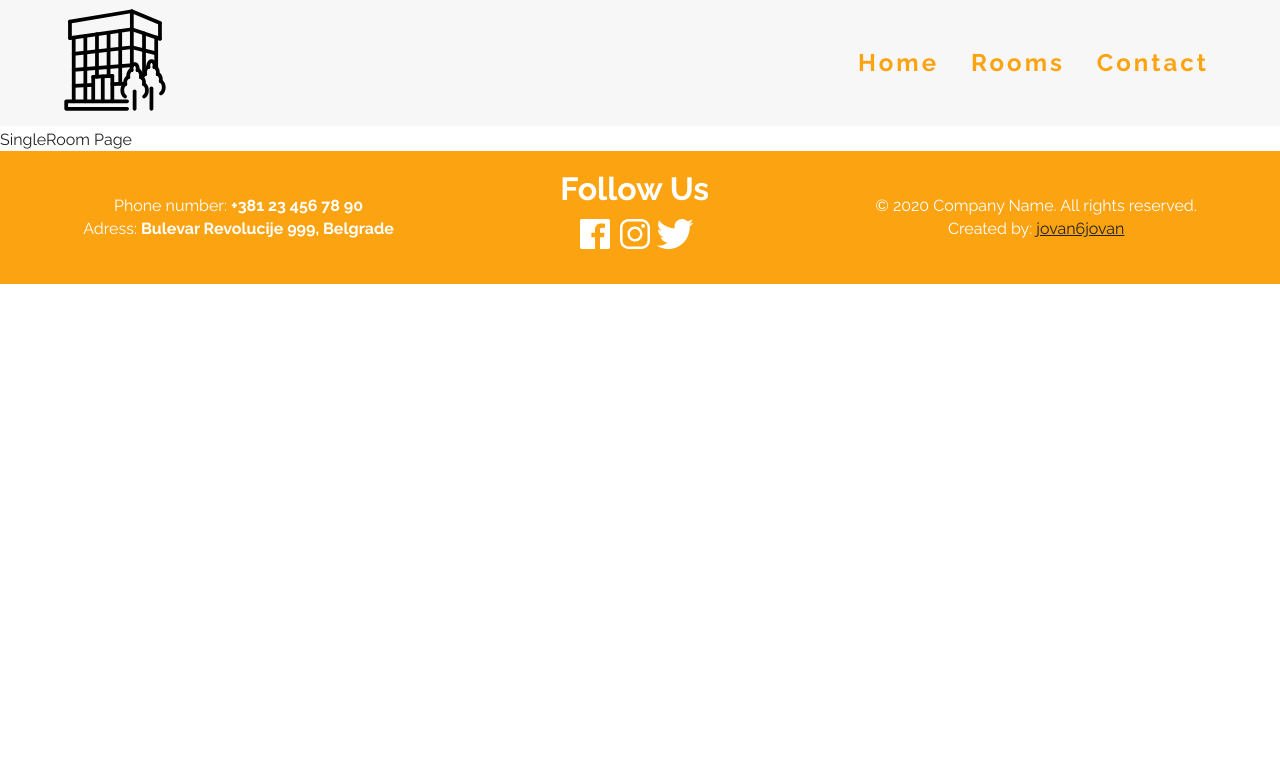
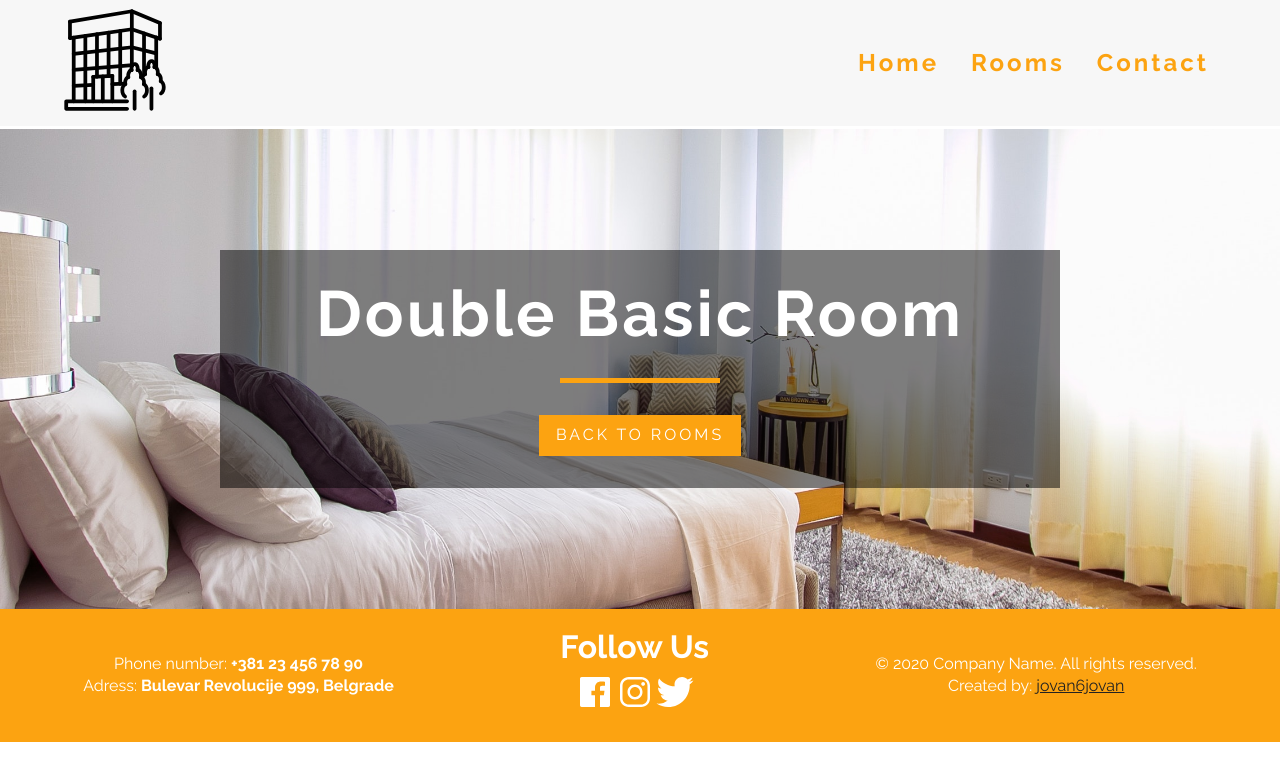
Before and after one commit to jovan6jovan/hotel, a React (Create React App) app: page /rooms/double-basic in a window 1280 px wide. Shown: the top 780 px of the page. Built offline with nearby package versions, Linux system fonts and the light colour scheme.

Commit message:
Started to implement SingleRoom page

```diff
--- a/src/context.js
+++ b/src/context.js
@@ -23,6 +23,7 @@ const RoomProvider = (props) => {
     let tempItems = items.map((item) => {
       let id = item.sys.id;
       let images = item.fields.images.map((image) => image.fields.file.url);
+
       let room = {
         ...item.fields,
         images,
@@ -35,8 +36,15 @@ const RoomProvider = (props) => {
     return tempItems;
   };
 
+  const getRoom = (slug) => {
+    let tempRooms = [...rooms];
+    const room = tempRooms.find(room => room.slug === slug);
+
+    return room;
+  }
+
   return (
-    <RoomContext.Provider value={{ rooms, sortedRooms, featuredRooms, loading }}>
+    <RoomContext.Provider value={{ rooms, sortedRooms, featuredRooms, loading, getRoom }}>
       {props.children}
     </RoomContext.Provider>
   );
--- a/src/pages/SingleRoom.js
+++ b/src/pages/SingleRoom.js
@@ -1,5 +1,52 @@
-import React from "react";
+import React, { useState, useEffect, useContext } from "react";
+import { Link } from "react-router-dom";
+import defaultBckgr from "../assets/room-2.jpg";
+import Hero from "../components/Hero";
+import Banner from "../components/Banner";
+import Loading from "../components/Loading";
+import { RoomContext } from "../context";
 
-const SingleRoom = () => <div>SingleRoom Page</div>;
+const SingleRoom = (props) => {
+  const [slug, setSlug] = useState(props.match.params.slug);
+  const [defaultBcg, setDefaultBcg] = useState(defaultBckgr);
+
+  // useEffect(() => {}, []);
+
+  const { getRoom } = useContext(RoomContext);
+  const room = getRoom(slug);
+
+  if (!room) {
+    return (
+      <div className="error">
+        <h3>No room found</h3>
+        <Link to="/rooms" className="btn-primary">
+          back to rooms
+        </Link>
+      </div>
+    );
+  }
+
+  const {
+    name,
+    description,
+    capacity,
+    size,
+    price,
+    extras,
+    pets,
+    breakfast,
+    images,
+  } = room;
+
+  return (
+    <Hero hero="roomsHero">
+      <Banner title={`${name} room`}>
+        <Link to="/rooms" className="btn-primary">
+          back to rooms
+        </Link>
+      </Banner>
+    </Hero>
+  );
+};
 
 export default SingleRoom;
```
